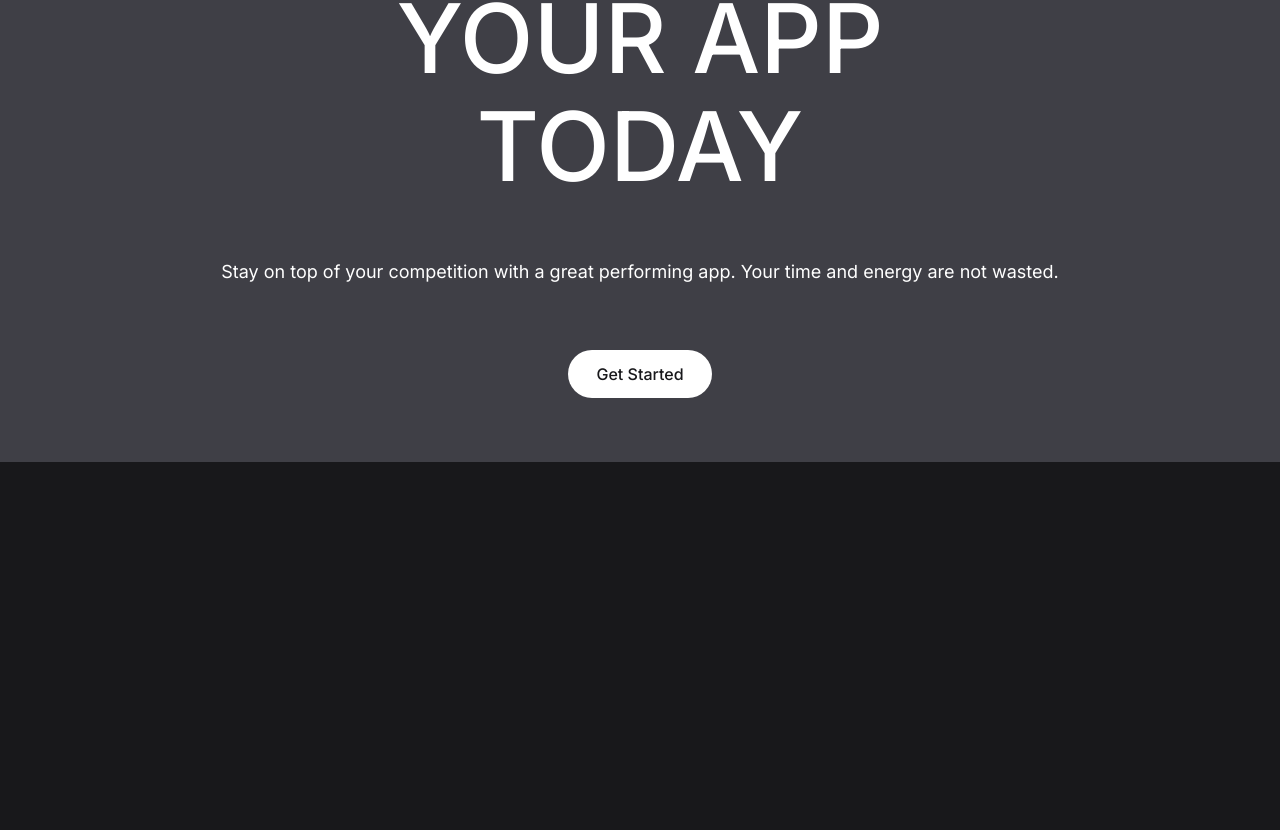
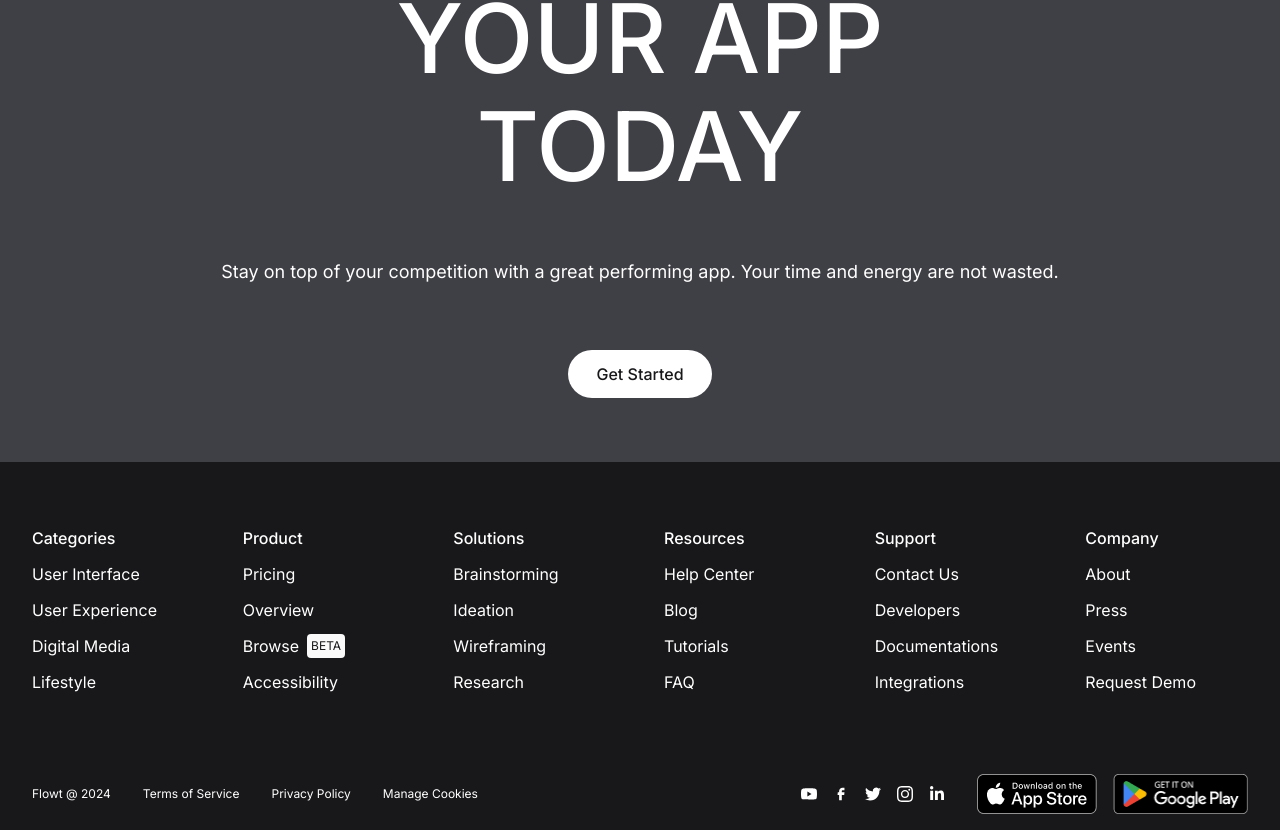
Before and after one commit to evanch98/flowt-landing-page, a Next.js app: page / in a window 1280 px wide. Shown: the part 3618-4448 px from the top of the page. Before the commit the page ends 4080 px from the top, so only its background shows below. Built offline with nearby package versions, Linux system fonts and the light colour scheme.

Commit message:
adding the Footer component

```diff
--- a/app/layout.tsx
+++ b/app/layout.tsx
@@ -3,6 +3,7 @@ import { Inter } from 'next/font/google';
 import './globals.css';
 import { Navbar } from '@/components/header/navbar/navbar';
 import { cn } from '@/lib/utils';
+import { Footer } from '@/components/footer/footer';
 
 const font = Inter({ subsets: ['latin'] });
 
@@ -21,6 +22,7 @@ export default function RootLayout({
       <body className={cn('text-white', font.className)}>
         <Navbar />
         {children}
+        <Footer />
       </body>
     </html>
   );
```
